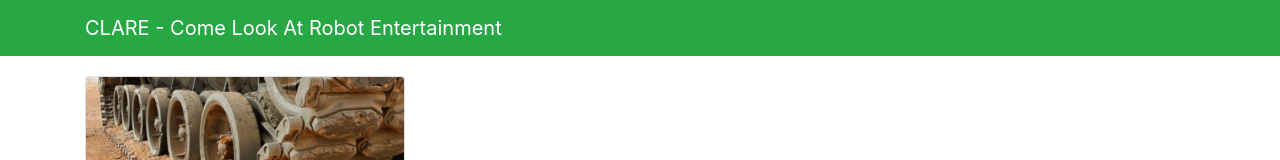
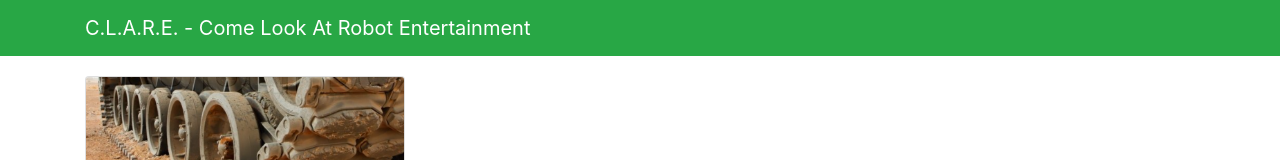
Before and after one commit to dgorissen/clare, a Vue app in the folder brain/client/: page / in a window 1280 px wide. Shown: the top 160 px of the page. Built offline with nearby package versions, Linux system fonts and the light colour scheme; no server answers.

Commit message:
Set page title

```diff
--- a/brain/client/public/index.html
+++ b/brain/client/public/index.html
@@ -5,7 +5,7 @@
     <meta http-equiv="X-UA-Compatible" content="IE=edge">
     <meta name="viewport" content="width=device-width,initial-scale=1.0">
     <link rel="icon" href="/favicon.ico">
-    <title><%= htmlWebpackPlugin.options.title %></title>
+    <title>C.L.A.R.E.</title>
   </head>
   <body>
     <noscript>
--- a/brain/client/src/components/Navbar.vue
+++ b/brain/client/src/components/Navbar.vue
@@ -2,7 +2,7 @@
     <div>
       <b-navbar style="margin-bottom: 20px;" toggleable="lg" type="dark" variant="success">
         <b-container>
-            <b-navbar-brand href="#">CLARE - Come Look At Robot Entertainment</b-navbar-brand>
+            <b-navbar-brand href="#">C.L.A.R.E. - Come Look At Robot Entertainment</b-navbar-brand>
             <b-navbar-toggle target="nav-collapse"></b-navbar-toggle>
             <b-collapse id="nav-collapse" is-nav>
               <!-- Right aligned nav items -->
```
